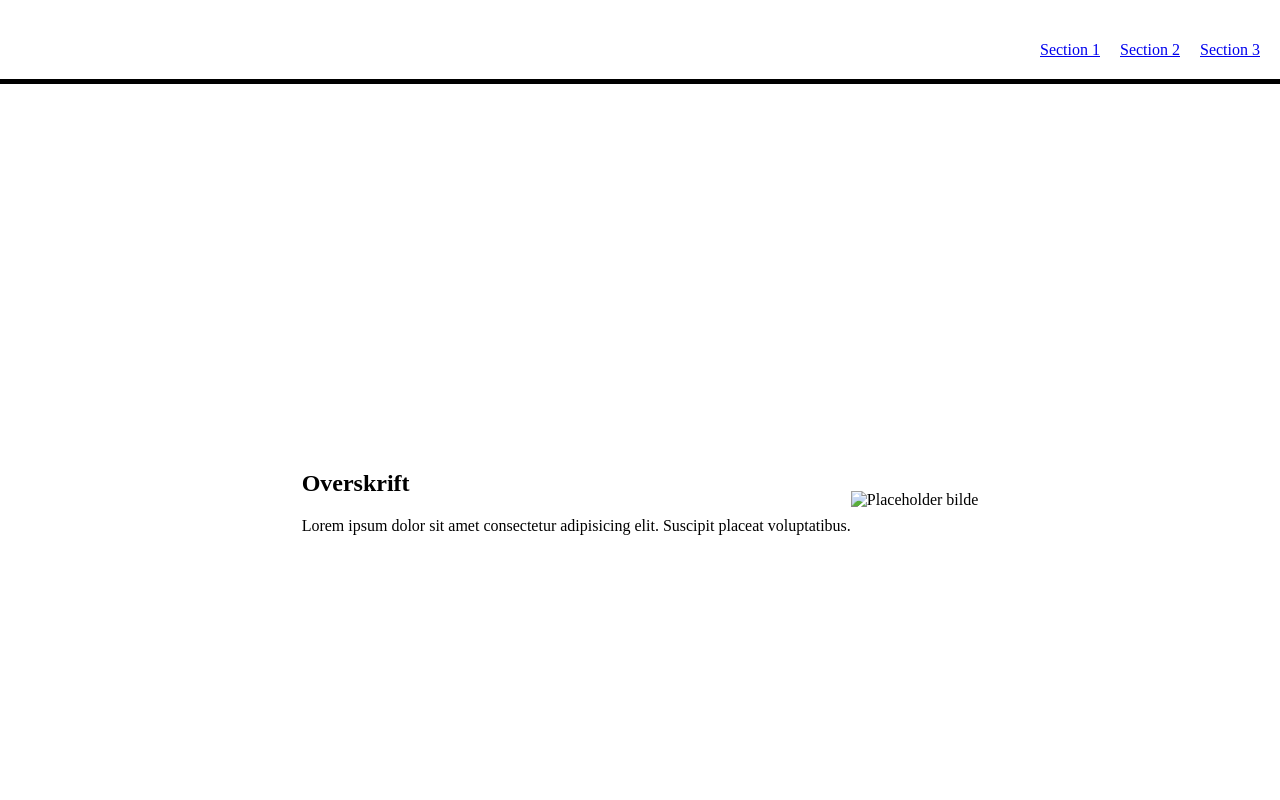
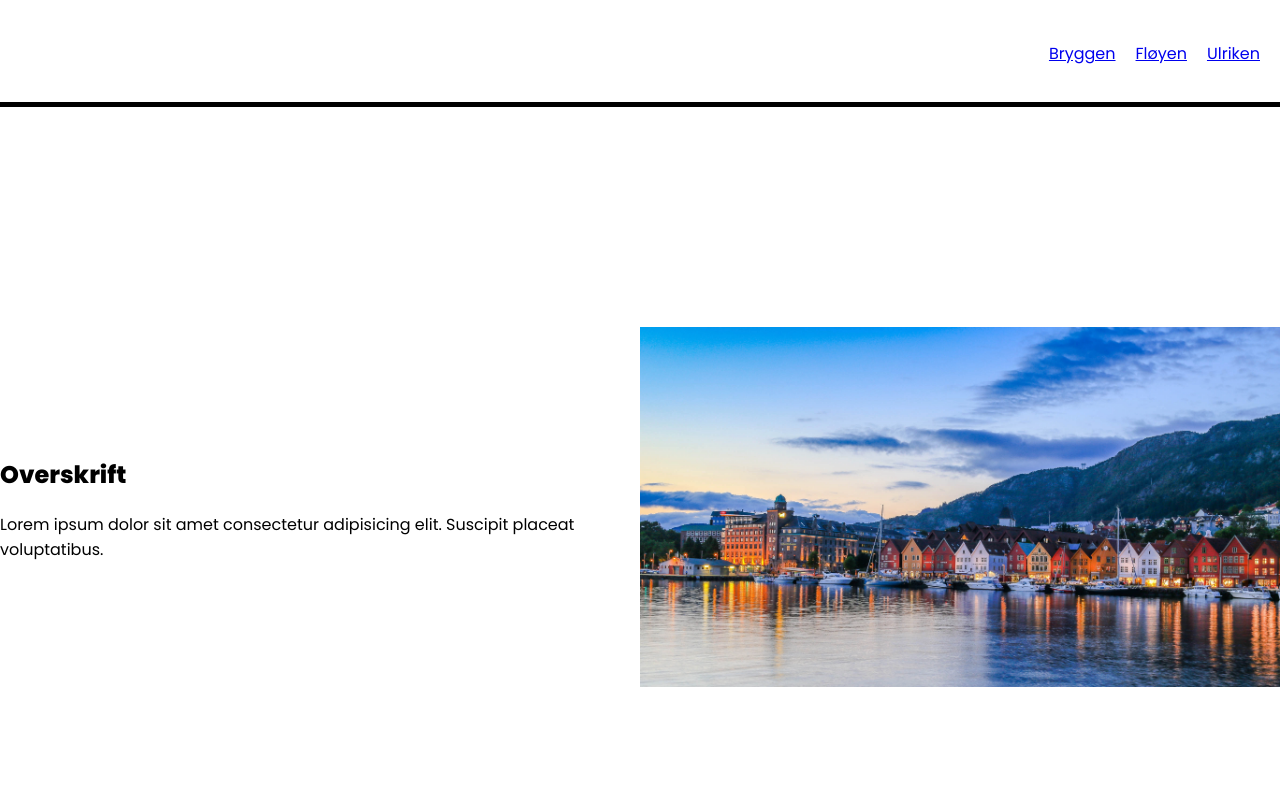
Before and after one commit to Martin-koder1/test-project-9, a website: page index.html in a window 1280 px wide. Shown: the top 800 px of the page. Drawn offline with Linux system fonts and the light colour scheme.

Commit message:
much stuff

```diff
--- a/index.html
+++ b/index.html
@@ -5,6 +5,10 @@
     <meta charset="UTF-8" />
     <meta name="viewport" content="width=device-width" />
     <link rel="stylesheet" href="style.css" />
+    <!--Font Family-->
+    <link rel="preconnect" href="https://fonts.googleapis.com">
+    <link rel="preconnect" href="https://fonts.gstatic.com" crossorigin>
+    <link href="https://fonts.googleapis.com/css2?family=Poppins:ital,wght@0,400;0,800;1,400;1,800&display=swap" rel="stylesheet">
     <script type="module" src="script.js"></script>
   </head>
   <body>
@@ -13,13 +17,13 @@
       <h1></h1>
       <ul class="Links">
         <a href="#section1">
-          <li>Section 1</li>
+          <li>Bryggen</li>
         </a>
         <a href="#section2">
-          <li>Section 2</li>
+          <li>Fløyen</li>
         </a>
         <a href="#section3">
-          <li>Section 3</li>
+          <li>Ulriken</li>
         </a>
       </ul>
     </header>
@@ -27,17 +31,17 @@
     <main>
       <!--First section is displayed text to the left and image to the right-->
       <section id="section1" class="FirstSection">
-        <div>
+        <div class="SectionText">
           <h1>Overskrift</h1>
           <p>Lorem ipsum dolor sit amet consectetur adipisicing elit. Suscipit placeat voluptatibus.</p>
         </div>
-        <img src="" alt="Placeholder bilde">
+        <img class="SectionImage" src="/Image/bergen 2.webp" alt="Placeholder bilde">
       </section>
 
       <!--Second section is displayed image to the left and text to the right-->
       <section id="section2" class="SecondSection">
-        <img src="" alt="Placeholder bilde">
-        <div>
+        <img class="SectionImage" src="/Image/bergen 4.jpg" alt="Placeholder bilde">
+        <div class="SectionText">
           <h2>Overskrift</h2>
           <ul>
             <li>Nummer 1</li>
@@ -49,12 +53,12 @@
 
       <!--Thrid section is displayed text to the left and image to the right-->
       <section id="section3" class="ThirdSection">
-        <div>
+        <div class="SectionText">
           <h2>Overskrift</h2>
           <p>Lorem ipsum, dolor sit amet consectetur adipisicing elit. Facere similique reprehenderit ratione.</p>
           <p>Lorem ipsum dolor, sit amet consectetur adipisicing elit. Labore placeat praesentium, saepe magni facilis.</p>
         </div>
-        <img src="" alt="Placeholder bilde">
+        <img class="SectionImage" src="/Image/Bergen 5.jpg" alt="Placeholder bilde">
       </section>
     </main>
     <footer>
--- a/style.css
+++ b/style.css
@@ -1,5 +1,13 @@
 body {
     margin: 0;
+    font-family: "Poppins", sans-serif;
+}
+
+header {
+    border-bottom: solid 5px black;
+    position: sticky;
+    top: 0;
+    background-color: white;
 }
 
 .Links {
@@ -9,7 +17,6 @@ body {
     justify-content: end;
     align-items: end;
     padding: 20px;
-    border-bottom: solid 5px black;
 }
 
 section {
@@ -33,3 +40,11 @@ section {
     justify-content: center;
     align-items: center;
 }
+
+.SectionText {
+    width: 50%;
+}
+
+.SectionImage {
+    width: 50%;
+}
```
Also changed, not shown: Image/Bergen 5.jpg (added), Image/bergen 2.webp (added), Image/bergen 3.jpg (added), Image/bergen 4.jpg (added), 1 other file.
